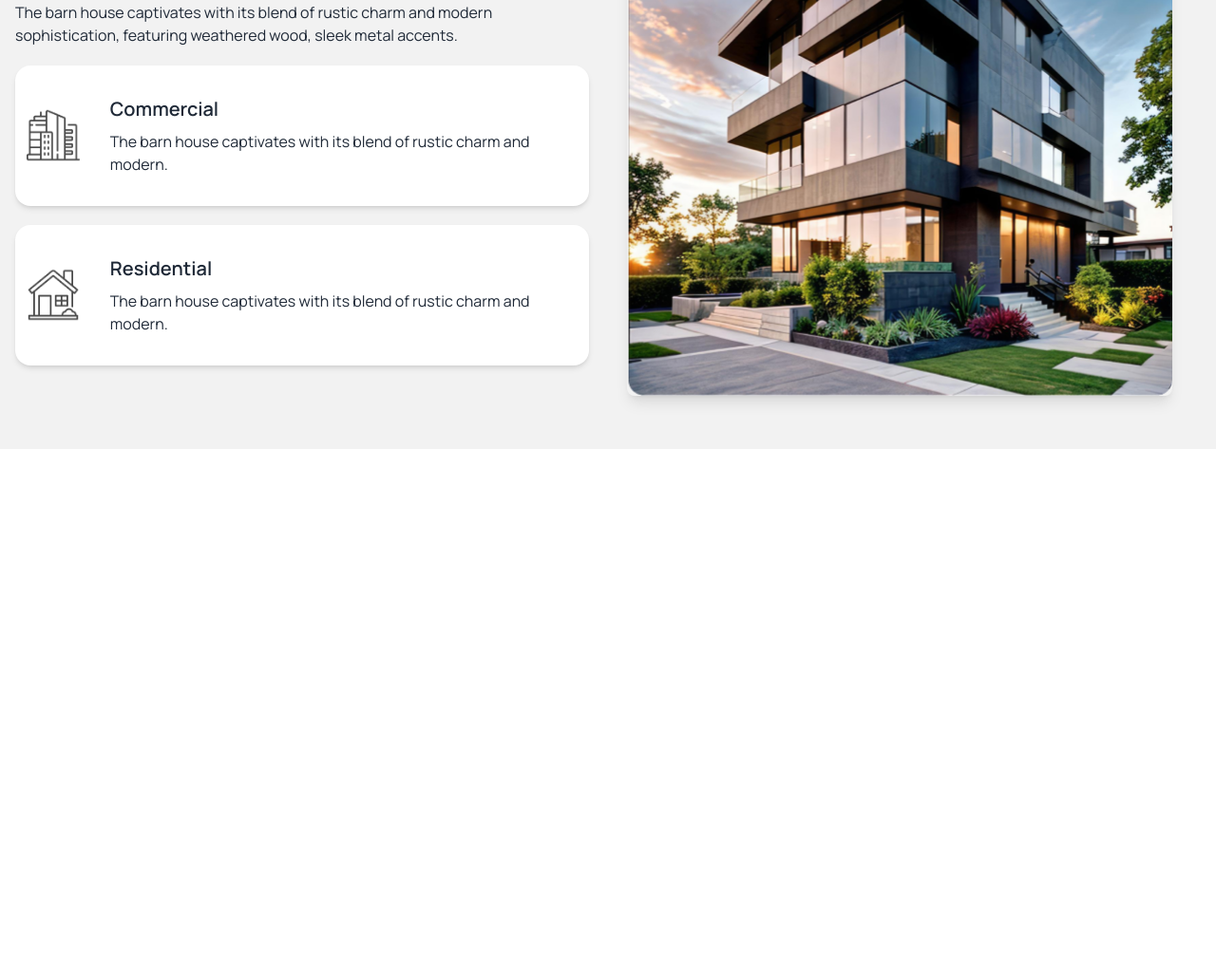
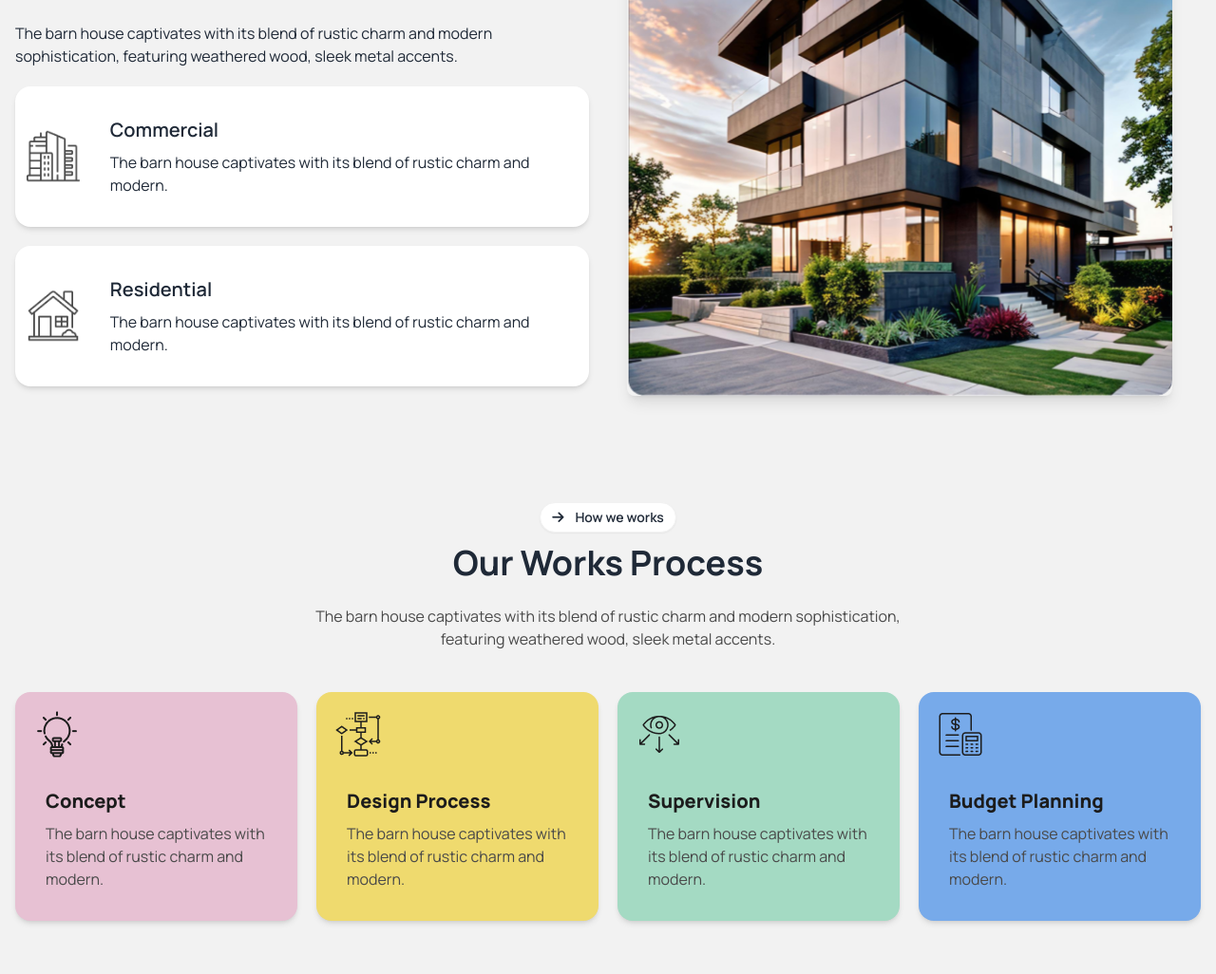
Before and after one commit to hbrifat/assign_3_enterior, a plain HTML site: page index.html in a window 1280 px wide. Shown: the part 1036-2062 px from the top of the page at 95% size. Before the commit the page ends 1509 px from the top, so only its background shows below. Drawn offline with nearby package versions, Linux system fonts and the light colour scheme.

Commit message:
our work process completed

```diff
--- a/index.html
+++ b/index.html
@@ -40,6 +40,12 @@
               dark_2: "rgba(73, 73, 73, 1)",
               dark_3: "rgba(33, 33, 33, 1)",
               dark_4: "rgba(28, 28, 28, 1)",
+              light_pink: "rgba(231, 193, 211, 1)",
+              light_yellow: "rgba(239, 218, 110, 1)",
+              different_green: "rgba(164, 218, 195, 1)",
+              light_blue: "rgba(119, 170, 234, 1)",
+
+
             },
             fontFamily: {
               Manrope: "Manrope",
@@ -156,7 +162,7 @@
                 <i class="fa-solid fa-arrow-right"></i>
                 <span class="ms-1">About Us</span>
               </button>
-              <h2 class="text-3xl md:5xl font-bold my-3">
+              <h2 class="text-2xl md:text-4xl font-bold my-3">
                 We design thoughtful, liveable spaces
               </h2>
               <p class="py-5">
@@ -195,7 +201,82 @@
         </div>
       </section>
 
+      <!-- How we works section -->
+       <section class="works bg-base-200 py-10">
+        <div class="hero container mx-auto">
+          <div class="hero-content">
+            <div class="max-w-full">
+                <div class="text-center">
+                  <button class="btn btn-sm bg-white rounded-full">
+                    <i class="fa-solid fa-arrow-right"></i>
+                    <span class="ms-1">How we works</span>
+                  </button>
+                  <h2 class="text-2xl md:text-4xl font-bold mt-3">Our Works Process</h2>
+                  <p class="py-6 text-dark_2 text-center">
+                    The barn house captivates with its blend of rustic charm and modern sophistication, <br> featuring weathered wood, sleek metal accents.
+                  </p>
+                </div>
 
+              <!-- card group -->
+              <div class="card-group grid grid-cols-1 md:grid-cols-2 lg:grid-cols-4 gap-5 mt-5">
+                <!-- card 1 -->
+                <div class="card bg-light_pink w-full shadow-md">
+                  <figure class="pt-5 self-start pl-5">
+                    <img
+                      src="./assets/concept.png"
+                      alt="concept"
+                      class="" />
+                  </figure>
+                  <div class="card-body">
+                    <h5 class="card-title font-extrabold text-xl text-dark_4">Concept</h5>
+                    <p class="text-dark_2">The barn house captivates with its blend of rustic charm and modern.</p>
+                  </div>
+                </div>
+                <!-- card 2 -->
+                <div class="card bg-light_yellow w-full shadow-md">
+                  <figure class="pt-5 self-start pl-5">
+                    <img
+                      src="./assets/flow-chart.png"
+                      alt="design_process"
+                      class="" />
+                  </figure>
+                  <div class="card-body">
+                    <h5 class="card-title font-extrabold text-xl text-dark_4">Design Process</h5>
+                    <p class="text-dark_2">The barn house captivates with its blend of rustic charm and modern.</p>
+                  </div>
+                </div>
+                <!-- card 3 -->
+                <div class="card bg-different_green w-full shadow-md">
+                  <figure class="pt-5 self-start pl-5">
+                    <img
+                      src="./assets/vision.png"
+                      alt="vision"
+                      class="" />
+                  </figure>
+                  <div class="card-body">
+                    <h5 class="card-title font-extrabold text-xl text-dark_4">Supervision</h5>
+                    <p class="text-dark_2">The barn house captivates with its blend of rustic charm and modern.</p>
+                  </div>
+                </div>
+                <!-- card 4 -->
+                <div class="card bg-light_blue w-full shadow-md">
+                  <figure class="pt-5 self-start pl-5">
+                    <img
+                      src="./assets/budget-planning.png"
+                      alt="Budget Planning"
+                      class="" />
+                  </figure>
+                  <div class="card-body">
+                    <h5 class="card-title font-extrabold text-xl text-dark_4">Budget Planning</h5>
+                    <p class="text-dark_2">The barn house captivates with its blend of rustic charm and modern.</p>
+                  </div>
+                </div>
+              </div>
+            </div>
+
+          </div>
+        </div>
+       </section>
     </main>
 
   </body>
```
